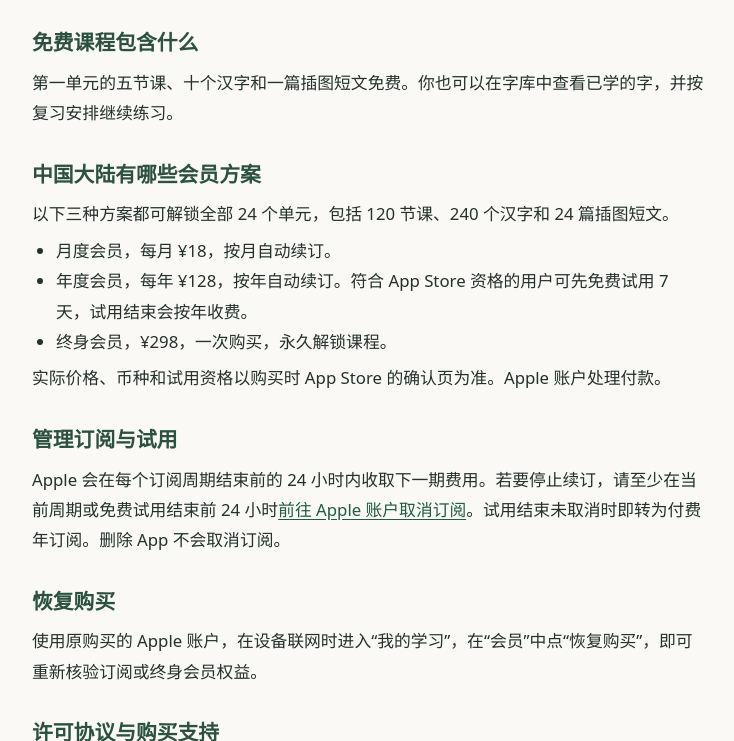
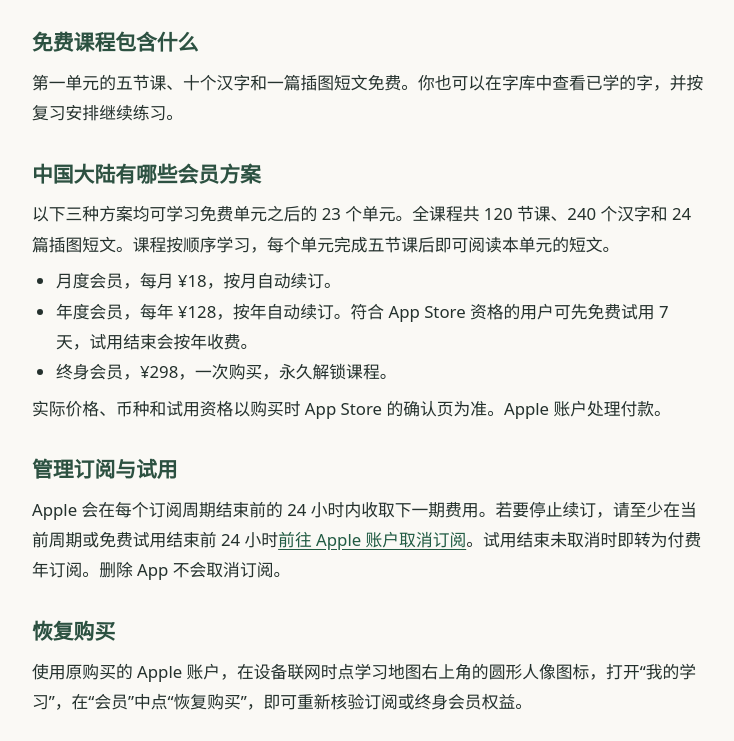
Before and after one commit to jygameclub/studyenglish, a plain HTML site: page hanzikids/hanzikids-terms.html in a window 1280 px wide. Shown: the part 180-921 px from the top of the page, without its empty margins (272-1006 px from the left). Drawn offline with Linux system fonts and the light colour scheme.

Commit message:
说明学习进度规则与会员权益恢复入口

```diff
--- a/hanzikids/hanzikids-terms.html
+++ b/hanzikids/hanzikids-terms.html
@@ -32,7 +32,7 @@
     </section>
     <section>
       <h2>中国大陆有哪些会员方案</h2>
-      <p>以下三种方案都可解锁全部 24 个单元，包括 120 节课、240 个汉字和 24 篇插图短文。</p>
+      <p>以下三种方案均可学习免费单元之后的 23 个单元。全课程共 120 节课、240 个汉字和 24 篇插图短文。课程按顺序学习，每个单元完成五节课后即可阅读本单元的短文。</p>
       <ul>
         <li>月度会员，每月 ¥18，按月自动续订。</li>
         <li>年度会员，每年 ¥128，按年自动续订。符合 App Store 资格的用户可先免费试用 7 天，试用结束会按年收费。</li>
@@ -46,7 +46,7 @@
     </section>
     <section>
       <h2>恢复购买</h2>
-      <p>使用原购买的 Apple 账户，在设备联网时进入“我的学习”，在“会员”中点“恢复购买”，即可重新核验订阅或终身会员权益。</p>
+      <p>使用原购买的 Apple 账户，在设备联网时点学习地图右上角的圆形人像图标，打开“我的学习”，在“会员”中点“恢复购买”，即可重新核验订阅或终身会员权益。</p>
     </section>
     <section>
       <h2>许可协议与购买支持</h2>
```
Also changed, not shown: hanzikids/hanzikids-support.html (+2 -2 lines).
